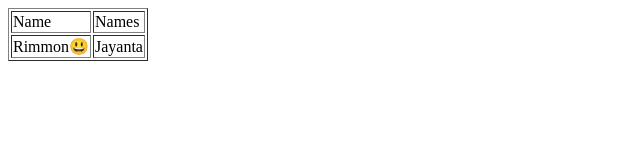
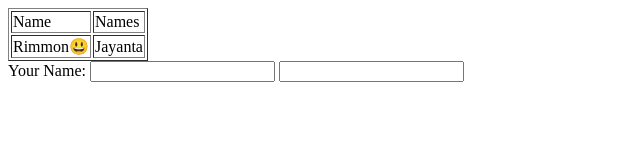
Before and after one commit to jpsmarted/rimmon, a plain HTML site: page index.html in a window 1280 px wide. Shown: the whole page, without its empty margins (0-640 px from the left). Drawn offline with Linux system fonts and the light colour scheme.

Commit message:
Add files via upload

```diff
--- a/index.html
+++ b/index.html
@@ -19,5 +19,12 @@
 		</tr>
 	</tbody>
 </table>
+
+
+<form>
+	<label>Your Name:</label>
+	<input type="text" name="">
+	<input type="" name="">
+</form>
 </body>
 </html>
```
